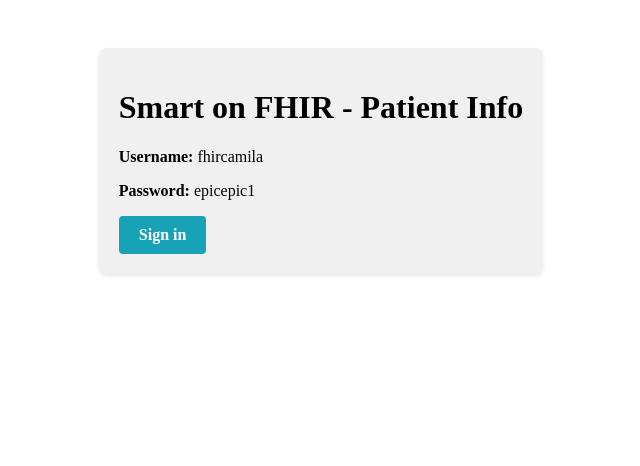
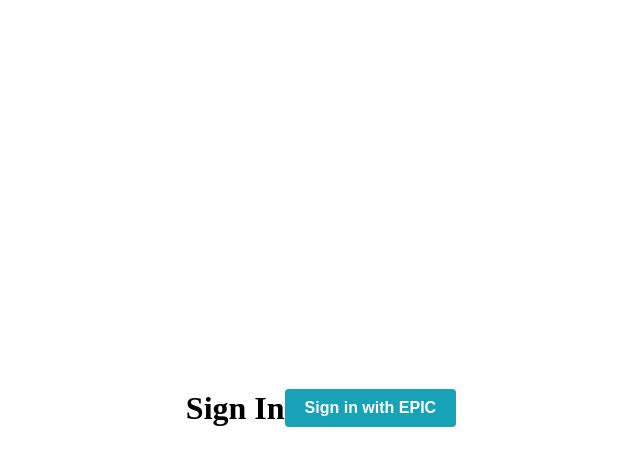
Before and after one commit to AbhiramAv/fhir, a React (Create React App) app: page / in a window 1280 px wide. Shown: the top 466 px of the page, without its empty margins (319-959 px from the left). Built offline with nearby package versions, Linux system fonts and the light colour scheme.

Commit message:
major changes

```diff
--- a/package.json
+++ b/package.json
@@ -38,5 +38,8 @@
       "last 1 firefox version",
       "last 1 safari version"
     ]
+  },
+  "devDependencies": {
+    "@babel/plugin-proposal-private-property-in-object": "^7.21.11"
   }
 }
--- a/src/App.js
+++ b/src/App.js
@@ -1,13 +1,15 @@
 import React from 'react';
-import { BrowserRouter as Router, Route, Routes } from 'react-router-dom';
+import { Route, BrowserRouter as Router, Routes } from 'react-router-dom';
 import PatientInfo from './PatientInfo';
+import SignIn from './SignIn';
 
 function App() {
   return (
     <Router>
       <div className="container">
         <Routes>
-          <Route path="/" element={<PatientInfo />} />
+          <Route path="/" element={<SignIn />} />
+          <Route path="/patient-info" element={<PatientInfo />} />
           <Route path="/callback" element={<PatientInfo />} />
         </Routes>
       </div>
--- a/src/PatientInfo.js
+++ b/src/PatientInfo.js
@@ -1,8 +1,10 @@
 import axios from 'axios';
 import { oauth2 as SMART } from 'fhirclient';
 import React, { useEffect, useState } from 'react';
+import { useNavigate } from 'react-router-dom';
 import QRForm from './QRForm';
 import formTemplate from './formTemplate.json';
+import patientIcon from './humanIcon.png'; // Correctly import the image
 
 const PatientInfo = () => {
     const [code, setCode] = useState("");
@@ -15,6 +17,7 @@ const PatientInfo = () => {
     const redirect = process.env.NODE_ENV === 'production'
         ? "https://lucid-wozniak-940eae.netlify.app/callback"
         : "http://localhost:3000/callback";
+    const navigate = useNavigate();
 
     useEffect(() => {
         const urlParams = new URLSearchParams(window.location.search);
@@ -22,8 +25,10 @@ const PatientInfo = () => {
         if (codeParam) {
             setCode(codeParam);
             fetchToken(codeParam);
+        } else if (!accessToken) {
+            navigate('/');
         }
-    }, []);
+    }, [accessToken, navigate]);
 
     const fetchToken = async (codeParam) => {
         const params = new URLSearchParams();
@@ -75,7 +80,7 @@ const PatientInfo = () => {
     const fetchQuestionnaires = async () => {
         try {
             const response = await axios.get(
-                `https://fhir.epic.com/interconnect-fhir-oauth/api/FHIR/R4/Questionnaire/${patient}`,
+                `https://fhir.epic.com/interconnect-fhir-oauth/api/FHIR/R4/Questionnaire`,
                 { headers: { Authorization: `Bearer ${accessToken}` } }
             );
             setQuestionnaires(response.data.entry || []);
@@ -124,71 +129,53 @@ const PatientInfo = () => {
 
     return (
         <div className="container">
-            <div className="login-box">
-                <h1>Smart on FHIR - Patient Info</h1>
-                <p><strong>Username:</strong> fhircamila</p>
-                <p><strong>Password:</strong> epicepic1</p>
-                {!code && (
-                    <a className="btn btn-info" href="javascript:void(0);" onClick={handleSignIn}>
-                        Sign in
-                    </a>
-                )}
+            <div className="header">
+                <h1>SMART on FHIR</h1>
+                <button className="logout-button" onClick={handleLogout}>Logout</button>
             </div>
+            <div className="dashboard">
+                <div className="sidebar">
 
-            {accessToken && (
-                <>
-                    <div className="main-content">
-                        {/* Patient Information Section */}
-                        <div className="box patient-info">
-                            <p><strong>Patient Id:</strong> {patient}</p>
-                            {patientData.name && <><strong>Name: </strong>{patientData.name[0].text}<br /></>}
-                            {patientData.birthDate && <><strong>Birth Date: </strong>{patientData.birthDate}<br /></>}
-                            {patientData.gender && <><strong>Gender: </strong>{patientData.gender}<br /></>}
-                            {patientData.deceasedBoolean !== undefined && <><strong>Vital Status: </strong>{patientData.deceasedBoolean ? "Dead" : "Alive"}<br /></>}
-                            {patientData.maritalStatus && <><strong>Marital Status: </strong>{patientData.maritalStatus.text}<br /></>}
-                            {patientData.telecom && (
-                                <>
-                                    <strong>Telecom: </strong>
-                                    {patientData.telecom.map((telecom, index) => (
-                                        <div key={index}>
-                                            <strong>{telecom.system}</strong> - {telecom.use} {telecom.value}
-                                        </div>
-                                    ))}
-                                </>
-                            )}
-                            {patientData.address && (
-                                <>
-                                    <strong>Address: </strong>
-                                    {patientData.address.map((address, index) => (
-                                        <div key={index}>
-                                            <strong>{address.use} -</strong> {address.line.join(', ')}, {address.city}, {address.state}, {address.postalCode}, {address.country}
-                                            {address.period && address.period.start && <> <strong>From</strong> {address.period.start}</>}
-                                        </div>
-                                    ))}
-                                </>
-                            )}
-                            {patientData.communication && patientData.communication[0].language && (
-                                <><strong>Language: </strong>{patientData.communication[0].language.coding[0].display}<br /></>
-                            )}
-                            {patientData.generalPractitioner && (
-                                <><strong>General Practitioner: </strong>{patientData.generalPractitioner[0].display}<br /></>
-                            )}
-                            {patientData.managingOrganization && (
-                                <><strong>Managing Organization: </strong>{patientData.managingOrganization.display}<br /></>
-                            )}
-                            <hr />
-                            <button className="btn btn-secondary" onClick={toggleResource}>
-                                {showResource ? 'Hide Resource' : 'Show Resource'}
+                    <div className="patient-info">
+                        <img src={patientIcon} alt="Patient" className="patient-image" />
+                        <p><strong>Patient Id:</strong> {patient}</p>
+                        <p><strong>Name:</strong> {patientData.name && patientData.name[0].text}</p>
+                        <p><strong>Birth Date:</strong> {patientData.birthDate}</p>
+                        <p><strong>Gender:</strong> {patientData.gender}</p>
+                        <p><strong>Vital Status:</strong> {patientData.deceasedBoolean ? "Dead" : "Alive"}</p>
+                        {patientData.maritalStatus && <p><strong>Marital Status:</strong> {patientData.maritalStatus.text}</p>}
+                        {patientData.telecom && patientData.telecom.map((telecom, index) => (
+                            <p key={index}><strong>{telecom.system} ({telecom.use}):</strong> {telecom.value}</p>
+                        ))}
+                        {patientData.address && patientData.address.map((address, index) => (
+                            <p key={index}>
+                                <strong>Address ({address.use}):</strong> {address.line.join(', ')}, {address.city}, {address.state}, {address.postalCode}, {address.country}
+                                {address.period && address.period.start && <> from {address.period.start}</>}
+                            </p>
+                        ))}
+                        {patientData.communication && (
+                            <p><strong>Language:</strong> {patientData.communication[0].language.coding[0].display}</p>
+                        )}
+                        {patientData.generalPractitioner && (
+                            <p><strong>General Practitioner:</strong> {patientData.generalPractitioner[0].display}</p>
+                        )}
+                        {patientData.managingOrganization && (
+                            <p><strong>Managing Organization:</strong> {patientData.managingOrganization.display}</p>
+                        )}
+                    </div>
+                    <button className="show-details-button" onClick={toggleResource}>
+                        {showResource ? 'Hide Patient Data JSON' : 'Patient Data JSON'}
+                    </button>
+                </div>
+                <div className="main-content">
+                    {!code && (
+                        <div className="login-box">
+                            <button className="btn btn-info" onClick={handleSignIn}>
+                                Sign in
                             </button>
-                            {showResource && (
-                                <>
-                                    <strong>Patient Resource:</strong>
-                                    <pre>{JSON.stringify(patientData, null, 2)}</pre>
-                                </>
-                            )}
                         </div>
-
-                        {/* Questionnaire Section */}
+                    )}
+                    {accessToken && (
                         <div className="box questionnaire-section">
                             <h2>Questionnaires</h2>
                             {questionnaires.length > 0 ? (
@@ -205,16 +192,10 @@ const PatientInfo = () => {
                             )}
                             <h2>Form</h2>
                             <QRForm formToAdd={formTemplate} onSubmit={submitForm} />
-                            <button className="btn btn-danger" onClick={handleLogout}>Logout</button>
                         </div>
-                    </div>
-
-                    {/* Access Code Box */}
-                    <div className="access-code-box">
-                        <p><strong>Access Code:</strong> {accessToken}</p>
-                    </div>
-                </>
-            )}
+                    )}
+                </div>
+            </div>
         </div>
     );
 };
--- /dev/null
+++ b/src/SignIn.css
@@ -0,0 +1,39 @@
+/* Container setup */
+.container {
+    display: flex;
+    height: 100vh;
+    justify-content: center;
+    align-items: center;
+    background-color: #f5f5f5;
+  }
+
+  /* Login box styling */
+  .login-box {
+    background-color: #ffffff;
+    padding: 40px;
+    border-radius: 8px;
+    box-shadow: 0 2px 4px rgba(0,0,0,0.1);
+    text-align: center;
+  }
+
+  .login-box h1 {
+    margin-bottom: 20px;
+    font-size: 24px;
+    color: #333333;
+  }
+
+  .btn {
+    padding: 10px 20px;
+    font-size: 16px;
+    font-weight: bold;
+    color: #ffffff;
+    background-color: #17a2b8;
+    border: none;
+    border-radius: 4px;
+    cursor: pointer;
+    transition: background-color 0.3s;
+  }
+
+  .btn:hover {
+    background-color: #138496;
+  }
--- /dev/null
+++ b/src/SignIn.js
@@ -0,0 +1,31 @@
+import { oauth2 as SMART } from 'fhirclient';
+import React from 'react';
+
+const SignIn = () => {
+    const clientId = "9e43034e-949f-41f5-880e-eb31a7663bee"; // Replace with your client id
+    const redirect = process.env.NODE_ENV === 'production'
+        ? "https://lucid-wozniak-940eae.netlify.app/callback"
+        : "http://localhost:3000/callback";
+
+    const handleSignIn = () => {
+        SMART.authorize({
+            clientId: clientId,
+            scope: "launch/patient openid fhirUser patient/*.read Questionnaire.read Questionnaire.search QuestionnaireResponse.read QuestionnaireResponse.create QuestionnaireResponse.search Patient.read Patient.search Patient.create",
+            redirectUri: redirect,
+            iss: "https://fhir.epic.com/interconnect-fhir-oauth/api/FHIR/R4/"
+        });
+    };
+
+    return (
+        <div className="container">
+            <div className="login-box">
+                <h1>Sign In</h1>
+                <button className="btn btn-info" onClick={handleSignIn}>
+                    Sign in with EPIC
+                </button>
+            </div>
+        </div>
+    );
+};
+
+export default SignIn;
--- a/src/index.css
+++ b/src/index.css
@@ -1,67 +1,155 @@
+/* Base setup for the container and full viewport management */
 .container {
+  position: relative;
+  height: 100vh;
   display: flex;
   flex-direction: column;
-  max-width: 1200px;
-  margin: 0 auto;
-  padding: 20px;
+  align-items: center;
+  justify-content: flex-start;
+  padding: 0;
 }
 
-.login-box {
-  background-color: #f0f0f0;
+/* Header styling */
+.header {
+  background-color: #1e2a36;
+  color: white;
+  width: 100%;
+  display: flex;
+  justify-content: center; /* Center the title horizontally */
+  align-items: center;
+  padding: 10px 20px;
+  position: relative; /* Needed for absolute positioning of the logout button */
+}
+
+.header h1 {
+  font-size: 45px;
+  margin: 0;
+  color:#ffffff;
+}
+
+.logout-button {
+  position: absolute; /* Absolute positioning to the right */
+  right: 20px; /* Adjust the right position as needed */
+  padding: 8px 16px;
+  font-size: 12px;
+  background-color: #ff79c6;
+  color: white;
+  border: none;
+  border-radius: 15px;
+  box-shadow: 0 2px 4px rgba(0,0,0,0.1);
+  cursor: pointer;
+  transition: background-color 0.3s;
+}
+
+.logout-button:hover {
+  background-color: #ff61a6;
+}
+
+/* Dashboard layout */
+.dashboard {
+  display: flex;
+  width: 100%;
+  height: calc(100vh - 60px);
+}
+
+.sidebar {
+  background-color: #2c3e50;
+  padding: 10px;
+  width: 250px;
+  display: flex;
+  flex-direction: column;
+  align-items: center;
+  position: absolute;
+  left: 0;
+  top: 0;
+  bottom: 0;
+  margin: 0;
+  padding: 0;
+  overflow-y: auto;
+}
+
+.sidebar-icon {
+  margin: 20px 0;
+  cursor: pointer;
+}
+
+
+.main-content {
+  flex-grow: 1;
+  padding: 20px;
+  display: flex;
+  flex-direction: column;
+  align-items: center;
+  margin-left: 250px; /* Adjust for the sidebar width */
+}
+
+.patient-info {
+  background-color: #ecf0f1;
   padding: 20px;
   border-radius: 8px;
   box-shadow: 0 2px 4px rgba(0,0,0,0.1);
   margin-bottom: 20px;
+  display: flex;
+  flex-direction: column;
+  align-items: start;
 }
 
-.main-content {
-  display: flex;
-  justify-content: space-between;
-  margin-bottom: 20px; /* Add margin to separate from access code box */
+.patient-image {
+  width: 100px; /* Adjust the size as needed */
+  height: 100px; /* Adjust the size as needed */
+  border-radius: 8px;
+  margin-bottom: 20px;
+  border-radius: 80px;
+  display: center;
 }
 
-.box {
+.show-details-button {
+  margin-top: 20px;
+  padding: 8px 16px;
+  font-size: 12px;
+  background-color: #ff79c6;
+  color: white;
+  border: none;
+  border-radius: 15px;
+  cursor: pointer;
+  transition: background-color 0.3s;
+  align-self: flex-start; /* Align button to the start */
+}
+
+.show-details-button:hover {
+  background-color: #ff61a6;
+}
+
+.resource-access-box {
   background-color: #fff;
-  padding: 20px;
+  padding: 10px;
   border-radius: 8px;
   box-shadow: 0 2px 4px rgba(0,0,0,0.1);
-  width: 48%; /* Splits the space evenly between the two boxes */
-  margin: 10px; /* Adds spacing between the two boxes */
+  overflow: auto;
+  max-height: 300px;
+  font-size: 12px;
+  color: black;
 }
 
-.btn {
-  display: inline-block;
+.login-box {
+  display: flex;
+  justify-content: center;
+  align-items: center;
+  height: 100%;
+}
+
+.btn-info {
   padding: 10px 20px;
   font-size: 16px;
   font-weight: bold;
-  text-align: center;
-  text-decoration: none;
-  background-color: #007bff;
-  color: white;
+  color: #ffffff;
+  background-color: #17a2b8;
   border: none;
   border-radius: 4px;
   cursor: pointer;
+  transition: background-color 0.3s;
 }
 
-.btn-info {
-  background-color: #17a2b8;
+.btn-info:hover {
+  background-color: #138496;
 }
-
-.btn:hover {
-  background-color: #0056b3;
-}
-
-.btn-danger {
-  background-color: #dc3545; /* Bootstrap's danger color for contrast */
-}
-
-.access-code-box {
-  background-color: #f0f0f0;
-  padding: 10px;
-  border-radius: 8px;
-  box-shadow: 0 2px 4px rgba(0,0,0,0.1);
-  text-align: center;
-  font-size: 12px; /* Small letters */
-  word-break: break-all; /* Ensures long words break onto the next line */
-  overflow-wrap: break-word; /* Additional support for word breaking */
-}
```
Also changed, not shown: src/humanIcon.png (added), src/index.txt, src/patientinfo.txt, 1 other file (tests, documents, lock files or other folders).
